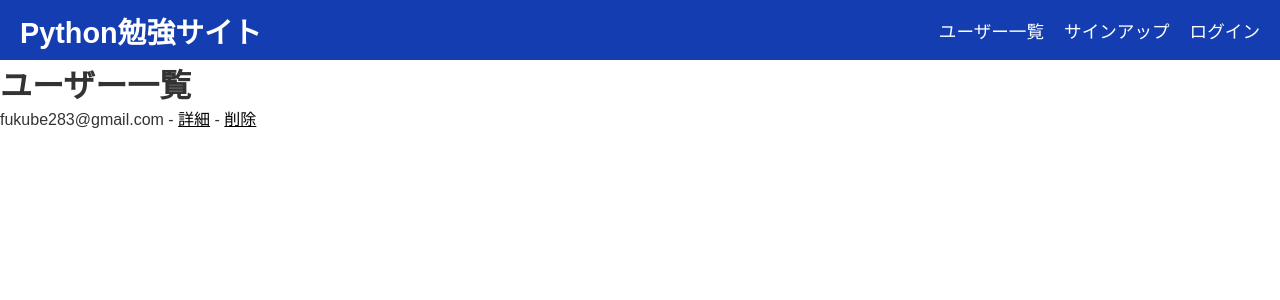
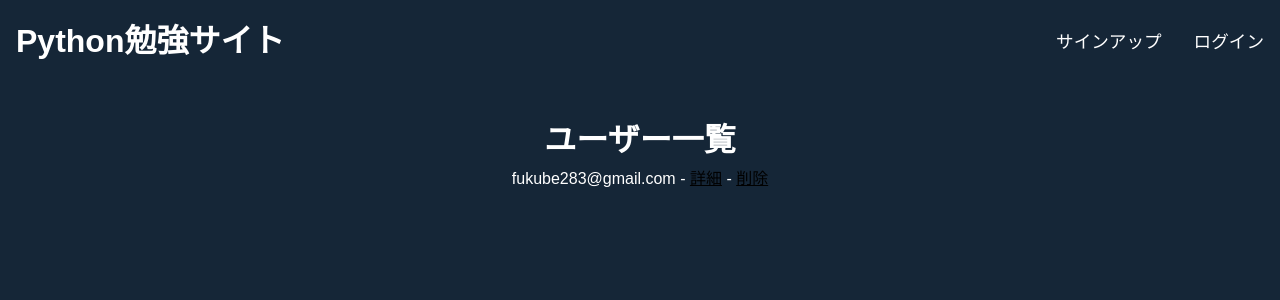
Before and after one commit to 382283/myproject, a Flask app: page /users in a window 1280 px wide. Shown: the top 300 px of the page. Run offline with Flask 3, Linux system fonts and the light colour scheme; data comes from the database, SQL or seed files in the repository.

Commit message:
redesign application.html

```diff
--- a/static/stylesheets/application.css
+++ b/static/stylesheets/application.css
@@ -1,100 +1,121 @@
-/* リセット */
+/* 基本のリセット */
 * {
-  margin: 0;
-  padding: 0;
-  box-sizing: border-box;
+    margin: 0;
+    padding: 0;
+    box-sizing: border-box;
 }
 
 body {
-  font-family: Arial, sans-serif;
-  background-color: white;
-  color: #333;
+    font-family: 'Arial', sans-serif;
+    line-height: 1.6;
+    background-color: #152637;
+    color: #fff;
 }
 
-/* ヘッダー */
 header {
-  height: 60px;
-  background-color: #133db1; /* 青色 */
-  color: white;
   display: flex;
   justify-content: space-between;
   align-items: center;
-  padding: 0 20px;
+  padding: 1rem;
 }
 
-#header_title h1 {
-  font-size: 1.8em;
+header .logo {
+  flex: 1;
 }
 
-#header_list nav ul {
-  display: flex;
-  list-style: none;
+header .logo h1 {
+  font-size: 2rem;
+  margin: 0;
 }
 
-#header_list nav ul li {
-  margin-left: 20px;
+header nav ul {
+  display: flex;
+  list-style-type: none;
+  padding: 0;
 }
 
-#header_list nav ul li a {
-  color: white;
-  text-decoration: none;
-  font-size: 1.1em;
-  transition: color 0.3s;
+header nav ul li {
+  margin-left: 2rem; /* ナビゲーションアイテム間のスペース */
 }
 
-#header_list nav ul li a:hover {
-  color: #ffcc00; /* アクセントカラー（黄色） */
+header nav ul li a {
+  color: #fff;
+  text-decoration: none;
+  font-size: 1.1rem;
 }
 
-/* メインコンテンツ */
-.home {
-  padding: 40px;
-  text-align: center;
+header nav ul li a:hover {
+  text-decoration: underline;
 }
 
-.home_title h1 {
-  font-size: 2.5em;
-  margin-bottom: 30px;
-  color: #133db1; /* メインカラー（青） */
+
+main {
+    padding: 2rem 0;
+    text-align: center;
 }
 
-.title_explain {
-  margin-bottom: 30px;
-  font-size: 1.2em;
+.hero {
+    display: flex;
+    justify-content: space-between;
+    align-items: center;
+    max-width: 1200px;
+    margin: 0 auto;
+    padding: 2rem;
 }
 
-.title_explain p {
-  margin-bottom: 20px;
-  color: #555; /* サブテキスト色（ダークグレー） */
+.hero-content {
+    flex: 1;
+    text-align: left;
+}
+
+.hero-content h2 {
+    font-size: 2.5rem;
+    color: #fff;
+    margin-bottom: 1rem;
+}
+
+.hero-content p {
+    font-size: 1.2rem;
+    margin-bottom: 1.5rem;
 }
 
 .cta-btn {
   display: inline-block;
-  background-color: #133db1; /* メインカラー（青） */
-  color: white;
-  padding: 10px 20px;
-  border-radius: 5px;
+  background: linear-gradient(45deg, #9b4de8, #f96b9d); /* 紫からピンクへのグラデーション */
+  color: #0a0f43;
+  padding: 0.8rem 1.5rem;
+  font-size: 1.1rem;
   text-decoration: none;
-  font-weight: bold;
-  margin: 10px;
-  transition: background-color 0.3s;
+  border-radius: 1000px;
+  transition: background 0.3s, transform 0.3s; /* グラデーションの変化と拡大縮小 */
 }
 
 .cta-btn:hover {
-  background-color: #ffcc00; /* アクセントカラー（黄色） */
+  background: linear-gradient(45deg, #7a34b3, #e74c97); /* ホバー時に少し色を暗く */
+  transform: scale(1.05); /* ホバー時にボタンを少し拡大 */
+  color: #fff;
 }
 
-/* その他のスタイリング */
-.title_explain a {
-  margin: 0 15px;
-  color: #fff;
-  background-color: #444;
-  padding: 10px 20px;
-  border-radius: 5px;
-  text-decoration: none;
-  transition: background-color 0.3s;
+
+.hero-image {
+    flex: 1;
+    text-align: center;
 }
 
-.title_explain a:hover {
-  background-color: #ffcc00;
+.hero-image img {
+    max-width: 100%;
+    height: auto;
+    border-radius: 10px;
 }
+
+/* レスポンシブ対応 */
+@media (max-width: 768px) {
+    .hero {
+        flex-direction: column;
+        text-align: center;
+    }
+
+    .hero-content {
+        margin-bottom: 2rem;
+    }
+}
--- a/templates/application.html
+++ b/templates/application.html
@@ -3,42 +3,38 @@
 <head>
     <meta charset="UTF-8">
     <meta name="viewport" content="width=device-width, initial-scale=1.0">
-    <title>{% block title %}アプリケーション{% endblock %}</title>
-    <link rel="stylesheet" href="static/stylesheets/application.css">
+    <title>{% block title %}Python勉強サイト{% endblock %}</title>
+    <link rel="stylesheet" href="{{ url_for('static', filename='stylesheets/application.css') }}">
 </head>
 <body>
+    <div class="content-wrapper">
         <header>
-        <div id="header_title">
+            <div class="logo">
                 <h1>Python勉強サイト</h1>
             </div>
-        <div id="header_list">
             <nav>
                 <ul>
-                    <li><a href="{{ url_for('user_list') }}">ユーザー一覧</a></li>
                     <li><a href="{{ url_for('signup') }}">サインアップ</a></li>
                     <li><a href="{{ url_for('login') }}">ログイン</a></li>
                 </ul>
             </nav>
-        </div>
         </header>
+
         <main>
             {% block content %}
-        <div class="home">
-            <div class="home_title">
-                <h1>Python勉強サイト</h1>
+                <section class="hero">
+                    <div class="hero-content">
+                        <h2>時代の先端を駆け抜ける</h2>
+                        <p>4択クイズで楽しくPythonを学ぼう</p>
+                        <a href="{{ url_for('signup') }}" class="cta-btn">詳しくはこちら</a>
                     </div>
-
-            <div class="title_explain">
-                <p>なぜPython?? 理由</p>
-                <a href="{{ url_for('signup') }}" class="cta-btn">サインアップ</a>
-                <a href="{{ url_for('login') }}" class="cta-btn">ログイン</a>
+                    <div class="hero-image">
+                        <img src="{{ url_for('static', filename='images/hero-image.png') }}" alt="学習アプリのイメージ">
                     </div>
-
-            <div class="title_explain">
-                <p>4択クイズで楽しく学べる</p>
-            </div>
-        </div>
+                </section>
             {% endblock %}
         </main>
+    </div>
 </body>
+
 </html>
```
Also changed, not shown: static/scripts/main.js (added, +13 -0 lines). Lines whose indentation alone changed are shown as unchanged.
